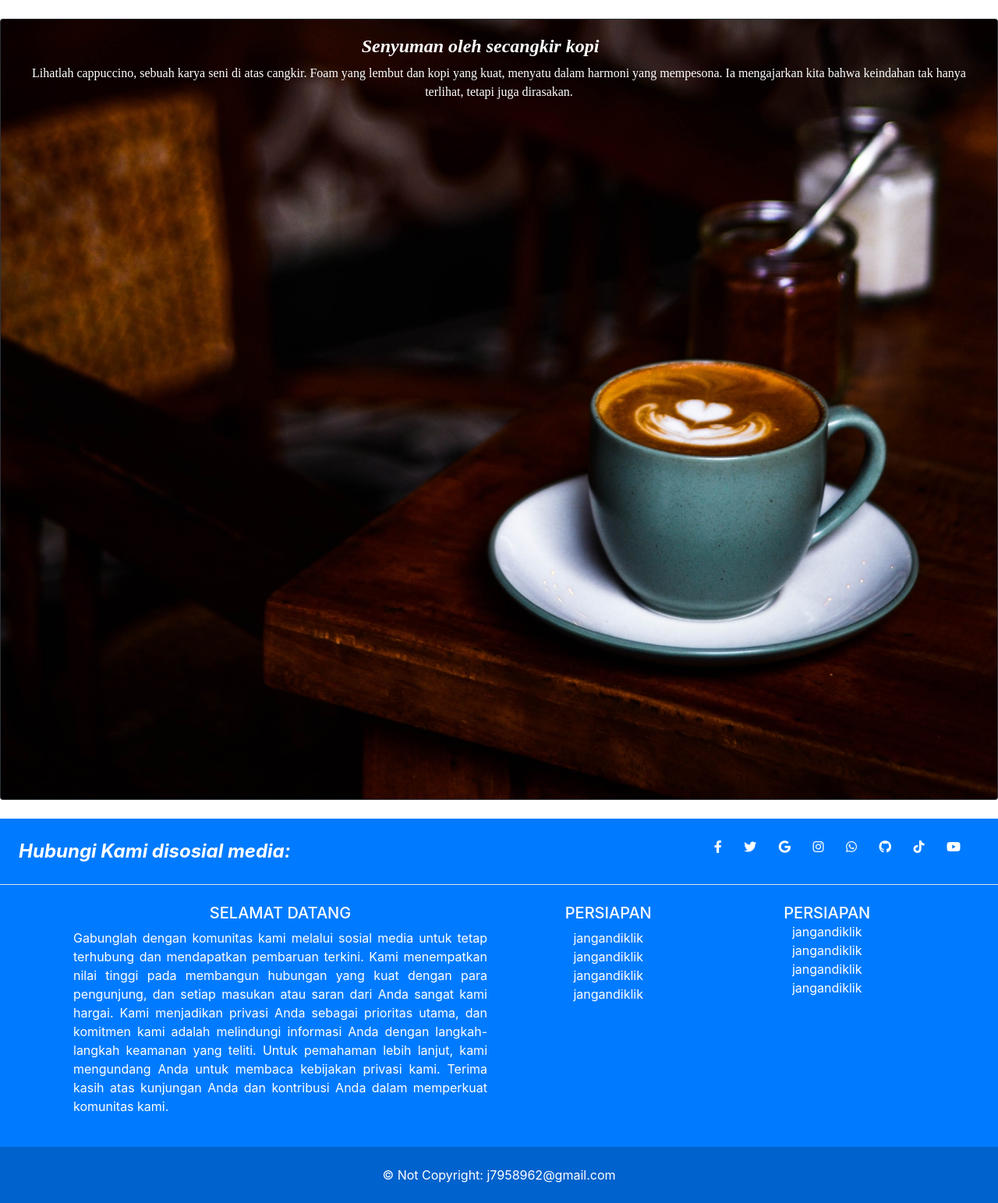
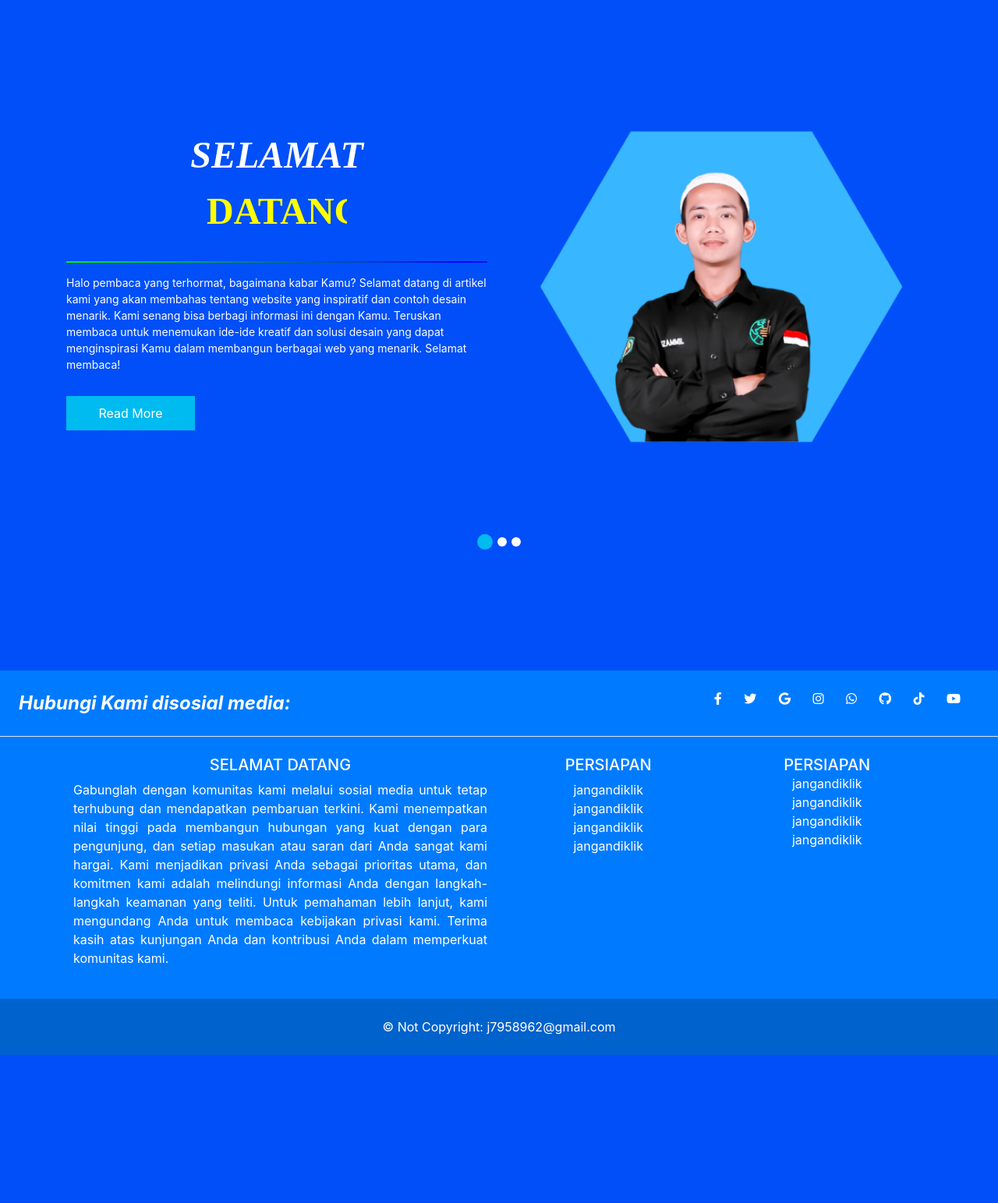
Before and after one commit to muzammilbinmarsuhen/UAS_PROJECT, a Django app: page / in a window 1280 px wide. Shown: the part 56-1599 px from the top of the page at 78% size. After the commit the page ends 1409 px from the top, so only its background shows below. Run offline with Django 4.2, Linux system fonts and the light colour scheme; some libraries are stand-ins or nearby versions.

Commit message:
mengcustem halaman Home

```diff
--- a/about/templates/index.html
+++ b/about/templates/index.html
@@ -42,16 +42,106 @@
 
 
 {% block content %}
- <br>
- <div class="card bg-dark text-white text-center" style="font-family: 'Sans-serif';">
-  <img class="card-img" src="{% static 'image/susu.jpg' %}" alt="Card image">
-  <div class="card-img-overlay">
-    <h5  class="me-5 d-none d-lg-block fs-4 fw-bold fst-italic">Senyuman oleh secangkir kopi</h5>
-    <p class="card-text">Lihatlah cappuccino, sebuah karya seni di atas cangkir. Foam yang lembut dan kopi yang kuat, menyatu dalam harmoni yang mempesona. Ia mengajarkan kita bahwa keindahan tak hanya terlihat, tetapi juga dirasakan.</p>
-  </div>
-</div>
 
-<br>
+    <!-- slider section -->
+    <section class="slider_section ">
+      <link rel="stylesheet" href="{% static 'css/slider.css' %}">
+      <div id="customCarousel1" class="carousel slide" data-ride="carousel">
+        <div class="carousel-inner">
+          <div class="carousel-item active">
+            <div class="container ">
+              <div class="row">
+                <div class="col-md-6 ">
+                  <div class="detail-box">
+
+                    <h1>
+                      <span class="Selamat">Selamat</span> <br>
+                      <span class="Datang">Datang</span>
+                    </h1>
+
+                    <p>
+                      Halo pembaca yang terhormat, bagaimana kabar Kamu? Selamat datang di artikel kami yang akan membahas tentang website yang inspiratif dan contoh desain menarik. Kami senang bisa berbagi informasi ini dengan Kamu. Teruskan membaca untuk menemukan ide-ide kreatif dan solusi desain yang dapat menginspirasi Kamu dalam membangun berbagai web yang menarik. Selamat membaca!
+                    </p>
+                    <div class="btn-box">
+                      <a href="" class="btn1">
+                        Read More
+                      </a>
+                    </div>
+                  </div>
+                </div>
+                <div class="col-md-6">
+                  <div class="img-box">
+                    <img src="{% static 'image/ya.png' %}" alt="">
+                  </div>
+                </div>
+              </div>
+            </div>
+          </div>
+          <div class="carousel-item ">
+            <div class="container ">
+              <div class="row">
+                <div class="col-md-6 ">
+                  <div class="detail-box">
+                    <h1>
+                      <span class="Selamat">Selamat</span> <br>
+                      <span class="Datang">Datang</span>
+                    </h1>
+                    <p>
+                      Halo pembaca yang terhormat, bagaimana kabar Kamu? Selamat datang di artikel kami yang akan membahas tentang website yang inspiratif dan contoh desain menarik. Kami senang bisa berbagi informasi ini dengan Kamu. Teruskan membaca untuk menemukan ide-ide kreatif dan solusi desain yang dapat menginspirasi Kamu dalam membangun berbagai web yang menarik. Selamat membaca!
+                    </p>
+                    <div class="btn-box">
+                      <a href="" class="btn1">
+                        Read More
+                      </a>
+                    </div>
+                  </div>
+                </div>
+                <div class="col-md-6">
+                  <div class="img-box">
+                    <img src="{% static 'image/ya.png' %}" alt="">
+                  </div>
+                </div>
+              </div>
+            </div>
+          </div>
+          <div class="carousel-item">
+            <div class="container ">
+              <div class="row">
+                <div class="col-md-6 ">
+                  <div class="detail-box">
+                    <h1>
+                      <span class="Selamat">Selamat</span> <br>
+                      <span class="Datang">Datang</span>
+                    </h1>
+                    <p>
+                      Halo pembaca yang terhormat, bagaimana kabar Kamu? Selamat datang di artikel kami yang akan membahas tentang website yang inspiratif dan contoh desain menarik. Kami senang bisa berbagi informasi ini dengan Kamu. Teruskan membaca untuk menemukan ide-ide kreatif dan solusi desain yang dapat menginspirasi Kamu dalam membangun berbagai web yang menarik. Selamat membaca!
+                    </p>
+                    <div class="btn-box">
+                      <a href="" class="btn1">
+                        Read More
+                      </a>
+                    </div>
+                  </div>
+                </div>
+                <div class="col-md-6">
+                  <div class="img-box">
+                    <img src="{% static 'image/ya.png' %}" alt="">
+                  </div>
+                </div>
+              </div>
+            </div>
+          </div>
+        </div>
+        <ol class="carousel-indicators">
+          <li data-target="#customCarousel1" data-slide-to="0" class="active"></li>
+          <li data-target="#customCarousel1" data-slide-to="1"></li>
+          <li data-target="#customCarousel1" data-slide-to="2"></li>
+        </ol>
+      </div>
+
+    </section>
+    <!-- end slider section -->
+
   <footer class="bg-primary text-white text-center text-lg-start">
 
     <section class="d-flex justify-content-center justify-content-lg-between p-4 border-bottom">
--- /dev/null
+++ b/static/css/slider.css
@@ -0,0 +1,190 @@
+.slider_section {
+    background-color: #004ff8;
+  }
+
+  .carousel-inner {
+    background-color: transparent;
+  }
+
+  h1 {
+    font-family: 'vector text effect';
+    font-size: 2em;
+    color: #333;
+    text-align: center;
+    line-height: 1.5;
+  }
+
+  /* Gaya khusus untuk kata "Selamat" */
+  h1 span.Selamat {
+    font-style: italic;
+  }
+
+  /* Gaya khusus untuk kata "Datang" */
+  h1 span.Datang {
+    color: #FFFF00;
+    display: inline-block;
+    overflow: hidden;
+    white-space: nowrap;
+    margin: 0;
+    padding: 0;
+    animation: typing 1.5s steps(12, end) infinite, blink-caret 0.5s step-end infinite;
+  }
+
+  @keyframes typing {
+    from {
+      width: 0;
+    }
+    to {
+      width: 100%;
+    }
+  }
+
+  @keyframes blink-caret {
+    from,
+    to {
+      border-color: transparent;
+    }
+    50% {
+      border-color: #FFFFFF;
+    }
+  }
+
+  /* Contoh tambahan untuk memberikan efek bayangan pada teks */
+  h1::after {
+    content: '';
+    display: block;
+    width: 100%;
+    height: 2px;
+    background: linear-gradient(to right, #FF0000, #FFFF00, #00FF00, #0000FF, #FFFFFF);
+    margin-top: 8px;
+    background-size: 400% 100%;
+    animation: colorChange 8s linear infinite;
+  }
+
+  @keyframes colorChange {
+    0% {
+      background-position: 100% 0;
+    }
+    100% {
+      background-position: -100% 0;
+    }
+  }
+
+  /* Bagian Slider Section */
+  .slider_section {
+    flex: 1;
+    display: flex;
+    align-items: center;
+    position: relative;
+    padding: 45px 0 145px 0;
+  }
+
+  .slider_section .row {
+    align-items: center;
+  }
+
+  .slider_section #customCarousel1 {
+    width: 100%;
+    position: unset;
+  }
+
+  .slider_section .detail-box {
+    color: #00204a;
+  }
+
+  .slider_section .detail-box h1 {
+    font-size: 3rem;
+    font-weight: bold;
+    text-transform: uppercase;
+    margin-bottom: 15px;
+    color: #ffffff;
+  }
+
+  .slider_section .detail-box p {
+    color: #fefefe;
+    font-size: 14px;
+  }
+
+  .slider_section .detail-box .btn-box {
+    display: flex;
+    margin: 0 -5px;
+    margin-top: 25px;
+  }
+
+  .slider_section .detail-box .btn-box a {
+    margin: 5px;
+    text-align: center;
+    width: 165px;
+  }
+
+  .slider_section .detail-box .btn-box .btn1 {
+    display: inline-block;
+    padding: 10px 15px;
+    background-color: #00bbf0;
+    color: #ffffff;
+    border-radius: 0;
+    transition: all 0.3s;
+    border: none;
+  }
+
+  .slider_section .detail-box .btn-box .btn1:hover {
+    background-color: #007fa4;
+  }
+
+  .slider_section .detail-box .btn-box .btn2 {
+    display: inline-block;
+    padding: 10px 15px;
+    background-color: #000000;
+    color: #ffffff;
+    border-radius: 0;
+    transition: all 0.3s;
+    border: none;
+  }
+
+  .slider_section .detail-box .btn-box .btn2:hover {
+    background-color: black;
+  }
+
+  .slider_section .img-box {
+    margin: 45px 0;
+  }
+
+  /* Animasi pada foto */
+  @keyframes moveUpDown {
+    0% {
+      transform: translateY(0);
+    }
+    50% {
+      transform: translateY(-10px);
+    }
+    100% {
+      transform: translateY(0);
+    }
+  }
+
+  .slider_section .img-box img {
+    width: 100%;
+    height: auto;
+    animation: moveUpDown 2s infinite;
+  }
+
+  .slider_section .carousel-indicators {
+    position: unset;
+    margin: 0;
+    justify-content: center;
+    align-items: center;
+  }
+
+  .slider_section .carousel-indicators li {
+    background-color: #ffffff;
+    width: 12px;
+    height: 12px;
+    border-radius: 100%;
+    opacity: 1;
+  }
+
+  .slider_section .carousel-indicators li.active {
+    width: 20px;
+    height: 20px;
+    background-color: #00bbf0;
+  }
```
Also changed, not shown: static/image/ya.png (added).
